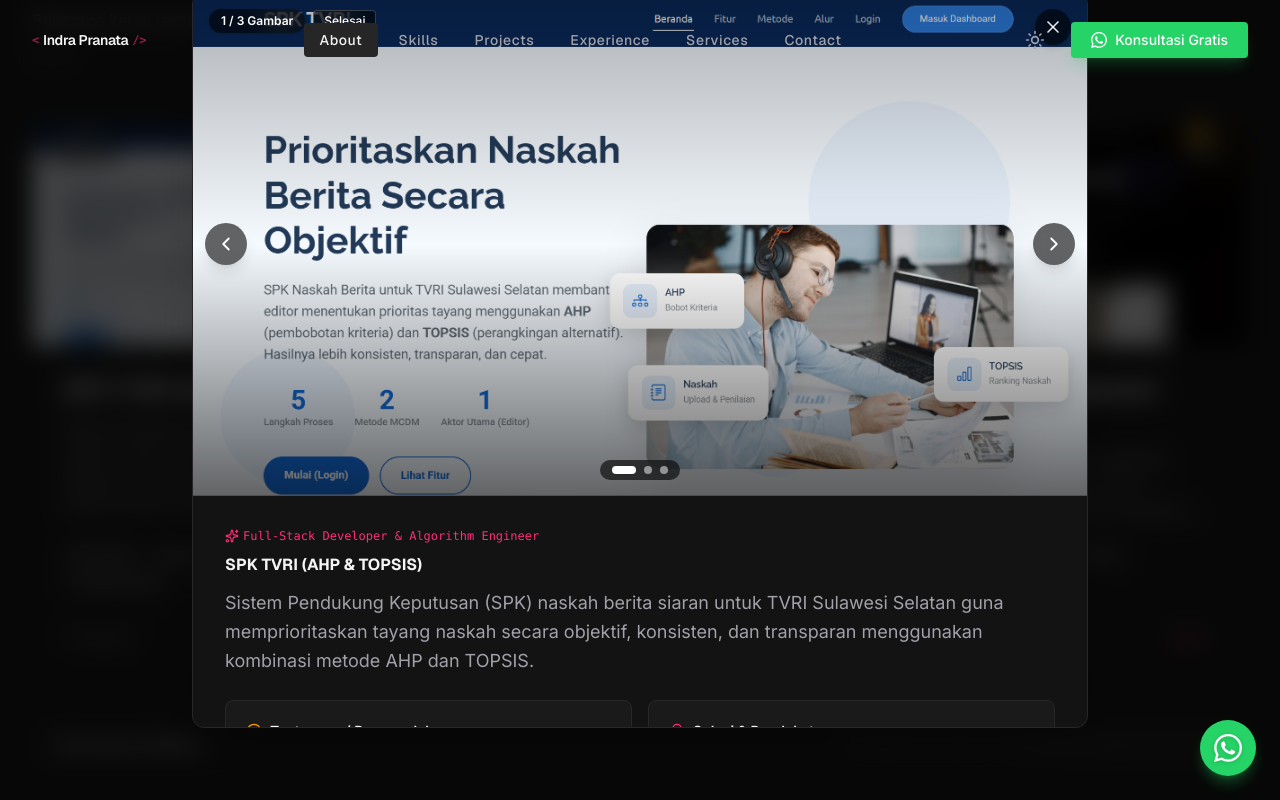
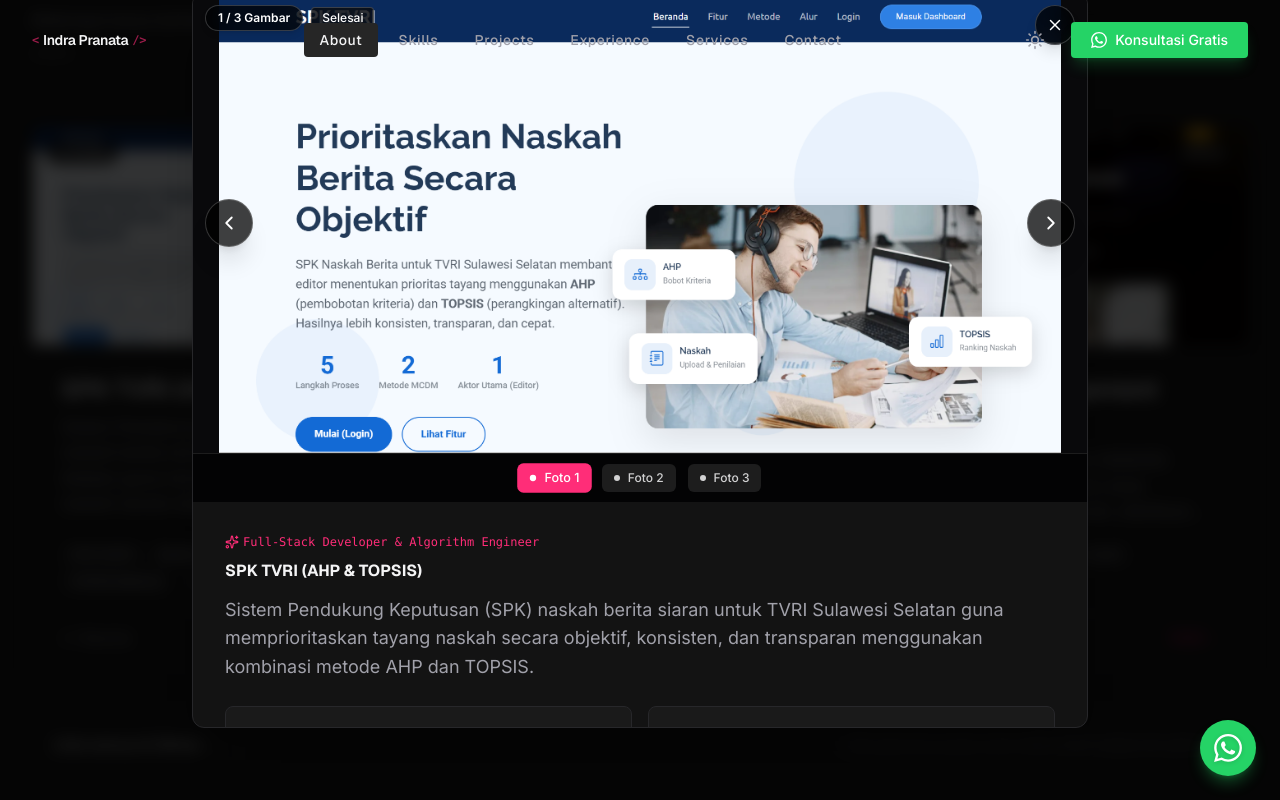
Before and after one commit to Indrapranat/portofolio-sayaa, a Next.js app: page / in a window 1280 px wide. Both pictures are taken after a click on the button 226 px from the left and 2772 px from the top of the page. Shown: the part 2372-3172 px from the top of the page. Built offline with nearby package versions, Linux system fonts and the light colour scheme.

Commit message:
fix: resolve image blur and enhance multi-mode sliding in card and modal

```diff
--- a/src/components/ui/ProjectCard.tsx
+++ b/src/components/ui/ProjectCard.tsx
@@ -1,10 +1,13 @@
+"use client";
+
 /* ============================================================
    ProjectCard — Studio Teknis Modern
    White card, 1px border, ultra-low shadow.
    Hover: border strengthens, shadow lifts slightly.
    ============================================================ */
+import { useState } from "react";
 import Image from "next/image";
-import { ExternalLink, CodeXml, Eye, Images } from "lucide-react";
+import { ExternalLink, CodeXml, ChevronLeft, ChevronRight, Eye } from "lucide-react";
 import { Badge } from "./Badge";
 import type { Project } from "@/types";
 
@@ -20,6 +23,27 @@
 };
 
 export function ProjectCard({ project, onClick }: ProjectCardProps) {
+  const [activeSlide, setActiveSlide] = useState(0);
+
+  const images =
+    project.screenshots && project.screenshots.length > 0
+      ? project.screenshots
+      : project.imageUrl
+      ? [project.imageUrl]
+      : [];
+
+  const handleCardPrev = (e: React.MouseEvent) => {
+    e.stopPropagation();
+    if (images.length <= 1) return;
+    setActiveSlide((prev) => (prev === 0 ? images.length - 1 : prev - 1));
+  };
+
+  const handleCardNext = (e: React.MouseEvent) => {
+    e.stopPropagation();
+    if (images.length <= 1) return;
+    setActiveSlide((prev) => (prev === images.length - 1 ? 0 : prev + 1));
+  };
+
   return (
     <article
       onClick={onClick}
@@ -41,36 +65,78 @@
         "focus-visible:outline-none focus-visible:ring-2 focus-visible:ring-[var(--color-accent)]",
       ].join(" ")}
     >
-      {/* ── Image Placeholder with Gallery Hint ── */}
-      {project.imageUrl && (
-        <div className="relative aspect-video bg-[var(--color-bg-tertiary)] overflow-hidden">
+      {/* ── Image Container (Crisp, No Blur) ── */}
+      {images.length > 0 && (
+        <div className="relative aspect-video bg-zinc-950 overflow-hidden select-none">
           <Image
-            src={project.imageUrl}
-            alt={project.title}
+            key={images[activeSlide]}
+            src={images[activeSlide]}
+            alt={`${project.title} - Gambar ${activeSlide + 1}`}
             fill
+            unoptimized
             sizes="(max-width: 768px) 100vw, (max-width: 1200px) 50vw, 33vw"
-            className="object-cover group-hover:scale-105 transition-transform duration-500 opacity-90 group-hover:opacity-100"
+            className="object-cover group-hover:scale-105 transition-transform duration-500"
           />
+
+          {/* Status Badge */}
           {project.status && (
             <div className="absolute top-3 right-3 z-10">
-              <Badge variant="default" className="shadow-sm backdrop-blur-sm bg-black/50 text-white border-0">
+              <Badge
+                variant="default"
+                className="shadow-sm bg-black/75 text-white border border-white/20"
+              >
                 {statusLabel[project.status] ?? project.status}
               </Badge>
             </div>
           )}
 
-          {/* Badge jumlah gambar galeri */}
-          {project.screenshots && project.screenshots.length > 1 && (
-            <div className="absolute top-3 left-3 z-10 flex items-center gap-1.5 px-2.5 py-1 rounded-full text-xs font-medium bg-black/60 text-white backdrop-blur-sm">
-              <Images size={13} />
-              <span>{project.screenshots.length} Foto</span>
-            </div>
+          {/* Slider Controls on Card Hover (Jika ada lebih dari 1 gambar) */}
+          {images.length > 1 && (
+            <>
+              {/* Counter Badge */}
+              <div className="absolute top-3 left-3 z-10 flex items-center gap-1.5 px-2.5 py-1 rounded-full text-xs font-medium bg-black/75 text-white border border-white/20">
+                <span>{activeSlide + 1} / {images.length} Foto</span>
+              </div>
+
+              {/* Navigasi Panah Cepat di Kartu */}
+              <button
+                type="button"
+                onClick={handleCardPrev}
+                aria-label="Foto sebelumnya"
+                className="absolute left-2 top-1/2 -translate-y-1/2 z-20 p-1.5 rounded-full bg-black/70 hover:bg-black text-white opacity-0 group-hover:opacity-100 transition-opacity duration-200 border border-white/20 shadow-md cursor-pointer"
+              >
+                <ChevronLeft size={16} />
+              </button>
+              <button
+                type="button"
+                onClick={handleCardNext}
+                aria-label="Foto berikutnya"
+                className="absolute right-2 top-1/2 -translate-y-1/2 z-20 p-1.5 rounded-full bg-black/70 hover:bg-black text-white opacity-0 group-hover:opacity-100 transition-opacity duration-200 border border-white/20 shadow-md cursor-pointer"
+              >
+                <ChevronRight size={16} />
+              </button>
+
+              {/* Mini Dot Indicators */}
+              <div className="absolute bottom-2.5 left-1/2 -translate-x-1/2 z-10 flex items-center gap-1.5 px-2 py-1 rounded-full bg-black/60">
+                {images.map((_, idx) => (
+                  <span
+                    key={idx}
+                    className={[
+                      "h-1.5 rounded-full transition-all duration-200",
+                      activeSlide === idx ? "w-4 bg-white" : "w-1.5 bg-white/40",
+                    ].join(" ")}
+                  />
+                ))}
+              </div>
+            </>
           )}
 
-          {/* Hover overlay hint */}
-          <div className="absolute inset-0 bg-black/40 opacity-0 group-hover:opacity-100 transition-opacity duration-200 flex items-center justify-center gap-2 text-white text-xs font-semibold backdrop-blur-[2px]">
-            <Eye size={16} />
-            <span>Klik untuk Detail & Slider</span>
+          {/* Hint Overlay (Tanpa Blur agar tidak buram) */}
+          <div className="absolute bottom-2 right-2 z-10 opacity-0 group-hover:opacity-100 transition-opacity duration-200 pointer-events-none">
+            <span className="flex items-center gap-1 px-2 py-1 rounded text-[11px] font-semibold bg-black/80 text-white border border-white/10 shadow-sm">
+              <Eye size={12} />
+              Buka Detail
+            </span>
           </div>
         </div>
       )}
--- a/src/components/ui/ProjectModal.tsx
+++ b/src/components/ui/ProjectModal.tsx
@@ -1,7 +1,7 @@
 "use client";
 
 /* ============================================================
-   ProjectModal — Detail Proyek & Galeri Slider 3 Gambar
+   ProjectModal — Detail Proyek & Galeri Slider Gambar Tajam
    ============================================================ */
 import { useEffect, useState, useCallback } from "react";
 import Image from "next/image";
@@ -32,6 +32,7 @@
 
 export function ProjectModal({ project, onClose }: ProjectModalProps) {
   const [currentSlide, setCurrentSlide] = useState(0);
+  const [touchStart, setTouchStart] = useState<number | null>(null);
 
   // Reset slide index saat project berganti
   useEffect(() => {
@@ -55,7 +56,21 @@
     setCurrentSlide((prev) => (prev === images.length - 1 ? 0 : prev + 1));
   }, [images.length]);
 
-  // Keyboard navigation (Escape, ArrowLeft, ArrowRight) & body scroll lock
+  // Touch swipe handling
+  const handleTouchStart = (e: React.TouchEvent) => {
+    setTouchStart(e.targetTouches[0].clientX);
+  };
+
+  const handleTouchEnd = (e: React.TouchEvent) => {
+    if (touchStart === null) return;
+    const touchEnd = e.changedTouches[0].clientX;
+    const diff = touchStart - touchEnd;
+    if (diff > 40) handleNext();
+    else if (diff < -40) handlePrev();
+    setTouchStart(null);
+  };
+
+  // Keyboard navigation & body scroll lock
   useEffect(() => {
     if (!project) return;
 
@@ -82,7 +97,7 @@
       role="dialog"
       aria-modal="true"
       aria-labelledby="project-modal-title"
-      className="fixed inset-0 z-50 flex items-center justify-center p-3 sm:p-5 md:p-6 bg-black/70 backdrop-blur-md animate-fadeIn"
+      className="fixed inset-0 z-50 flex items-center justify-center p-2 sm:p-4 md:p-6 bg-black/80 backdrop-blur-sm animate-fadeIn"
       onClick={onClose}
     >
       <div
@@ -91,82 +106,120 @@
       >
         {/* ── Tombol Close ── */}
         <button
+          type="button"
           onClick={onClose}
           aria-label="Tutup modal"
-          className="absolute top-4 right-4 z-20 p-2 rounded-full bg-black/60 hover:bg-black/80 text-white/90 hover:text-white transition-colors backdrop-blur-sm shadow-md"
+          className="absolute top-3 right-3 z-30 p-2.5 rounded-full bg-black/75 hover:bg-black text-white transition-colors backdrop-blur-md shadow-lg border border-white/20"
         >
-          <X size={20} />
+          <X size={18} />
         </button>
 
         {/* ── Konten Scrollable ── */}
         <div className="overflow-y-auto flex-1 custom-scrollbar">
-          {/* ── Image Slider (3 Gambar) ── */}
+          {/* ── Image Slider (Tajam & Interaktif) ── */}
           {images.length > 0 && (
-            <div className="relative aspect-video w-full bg-[var(--color-bg-tertiary)] select-none group">
+            <div className="relative w-full bg-zinc-950 select-none">
+              {/* Container Tampilan Gambar (object-contain agar resolusi 100% tajam & tidak terpotong) */}
+              <div
+                className="relative w-full h-[260px] sm:h-[380px] md:h-[460px] flex items-center justify-center overflow-hidden"
+                onTouchStart={handleTouchStart}
+                onTouchEnd={handleTouchEnd}
+              >
                 <Image
+                  key={images[currentSlide]}
                   src={images[currentSlide]}
                   alt={`${project.title} - Gambar ${currentSlide + 1}`}
                   fill
                   priority
-                sizes="(max-width: 1024px) 100vw, 900px"
-                className="object-cover transition-opacity duration-300"
+                  unoptimized
+                  className="object-contain"
                 />
 
-              {/* Gradient overlay di atas & bawah */}
-              <div className="absolute inset-0 bg-gradient-to-t from-black/60 via-transparent to-black/30 pointer-events-none" />
+                {/* Zona Klik Kiri & Kanan pada Gambar */}
+                {images.length > 1 && (
+                  <>
+                    <div
+                      onClick={handlePrev}
+                      className="absolute inset-y-0 left-0 w-1/3 cursor-pointer z-10"
+                      title="Klik untuk ke foto sebelumnya"
+                    />
+                    <div
+                      onClick={handleNext}
+                      className="absolute inset-y-0 right-0 w-1/3 cursor-pointer z-10"
+                      title="Klik untuk ke foto berikutnya"
+                    />
+                  </>
+                )}
 
-              {/* Badge Slide Counter & Info */}
-              <div className="absolute top-4 left-4 z-10 flex items-center gap-2">
-                <span className="px-3 py-1 rounded-full text-xs font-semibold bg-black/60 text-white backdrop-blur-md shadow-sm">
+                {/* Badge Info Slide Counter */}
+                <div className="absolute top-3 left-3 z-20 flex items-center gap-2 pointer-events-none">
+                  <span className="px-3 py-1 rounded-full text-xs font-semibold bg-black/75 text-white backdrop-blur-md border border-white/20 shadow-md">
                     {currentSlide + 1} / {images.length} Gambar
                   </span>
                   {project.status && (
-                  <Badge variant="default" className="bg-black/60 text-white backdrop-blur-md border border-white/20">
+                    <Badge
+                      variant="default"
+                      className="bg-black/75 text-white backdrop-blur-md border border-white/20"
+                    >
                       {statusLabel[project.status] ?? project.status}
                     </Badge>
                   )}
                 </div>
 
-              {/* Tombol Navigasi Slider Kiri & Kanan */}
+                {/* Tombol Panah Navigasi Kiri & Kanan */}
                 {images.length > 1 && (
                   <>
                     <button
-                    onClick={handlePrev}
+                      type="button"
+                      onClick={(e) => {
+                        e.stopPropagation();
+                        handlePrev();
+                      }}
                       aria-label="Gambar sebelumnya"
-                    className="absolute left-3 top-1/2 -translate-y-1/2 z-10 p-2.5 rounded-full bg-black/60 hover:bg-black/90 text-white transition-all transform hover:scale-110 backdrop-blur-sm shadow-lg"
+                      className="absolute left-3 top-1/2 -translate-y-1/2 z-20 p-3 rounded-full bg-black/75 hover:bg-black text-white transition-all transform hover:scale-110 border border-white/20 shadow-xl cursor-pointer"
                     >
                       <ChevronLeft size={22} />
                     </button>
                     <button
-                    onClick={handleNext}
+                      type="button"
+                      onClick={(e) => {
+                        e.stopPropagation();
+                        handleNext();
+                      }}
                       aria-label="Gambar berikutnya"
-                    className="absolute right-3 top-1/2 -translate-y-1/2 z-10 p-2.5 rounded-full bg-black/60 hover:bg-black/90 text-white transition-all transform hover:scale-110 backdrop-blur-sm shadow-lg"
+                      className="absolute right-3 top-1/2 -translate-y-1/2 z-20 p-3 rounded-full bg-black/75 hover:bg-black text-white transition-all transform hover:scale-110 border border-white/20 shadow-xl cursor-pointer"
                     >
                       <ChevronRight size={22} />
                     </button>
+                  </>
+                )}
+              </div>
 
-                  {/* Dot Indicators */}
-                  <div className="absolute bottom-4 left-1/2 -translate-x-1/2 z-10 flex items-center gap-2 px-3 py-1.5 rounded-full bg-black/60 backdrop-blur-md">
-                    {images.map((_, idx) => (
+              {/* ── Thumbnail Bar (Bisa Diklik Langsung untuk Pindah Slide) ── */}
+              {images.length > 1 && (
+                <div className="flex items-center justify-center gap-3 py-2.5 px-4 bg-black/60 border-t border-white/10 backdrop-blur-sm">
+                  {images.map((imgUrl, idx) => (
                     <button
+                      type="button"
                       key={idx}
                       onClick={() => setCurrentSlide(idx)}
-                        aria-label={`Lihat gambar ke-${idx + 1}`}
                       className={[
-                          "h-2 rounded-full transition-all duration-300",
+                        "relative flex items-center gap-2 px-3 py-1.5 rounded-md text-xs font-medium transition-all duration-200 cursor-pointer",
                         currentSlide === idx
-                            ? "w-6 bg-white shadow-sm"
-                            : "w-2 bg-white/50 hover:bg-white/80",
+                          ? "bg-[var(--color-accent)] text-white shadow-md scale-105"
+                          : "bg-white/10 hover:bg-white/20 text-white/80",
                       ].join(" ")}
-                      />
+                    >
+                      <span className="w-1.5 h-1.5 rounded-full bg-current" />
+                      <span>Foto {idx + 1}</span>
+                    </button>
                   ))}
                 </div>
-                </>
               )}
             </div>
           )}
 
-          {/* ── Detail Proyek ── */}
+          {/* ── Detail Proyek Lengkap ── */}
           <div className="p-6 sm:p-8 space-y-6">
             {/* Header Judul & Role */}
             <div>
@@ -283,8 +336,9 @@
                 </a>
               )}
               <button
+                type="button"
                 onClick={onClose}
-                className="ml-auto px-4 py-2 text-sm text-[var(--color-text-muted)] hover:text-[var(--color-text-primary)] transition-colors"
+                className="ml-auto px-4 py-2 text-sm text-[var(--color-text-muted)] hover:text-[var(--color-text-primary)] transition-colors cursor-pointer"
               >
                 Tutup
               </button>
```
Lines whose indentation alone changed are shown as unchanged.
